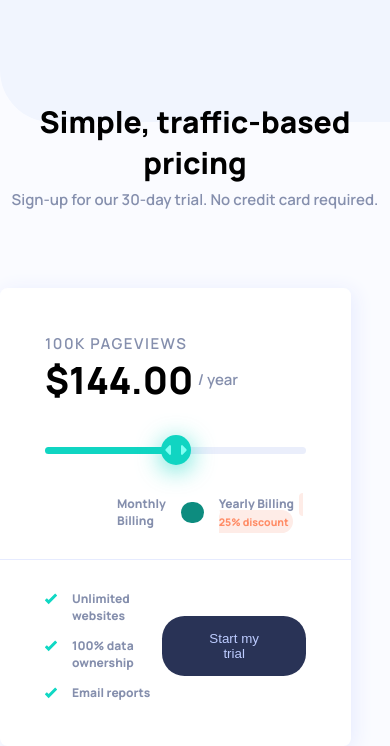
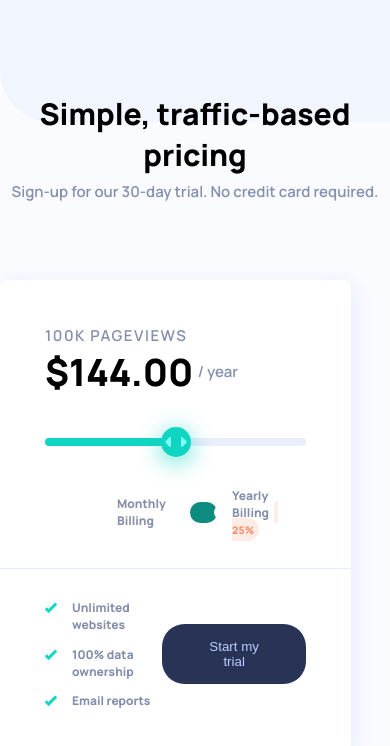
Before and after one commit to CrystalNyein/frontend-mentor-interactive-pricing-component, a React (Create React App) app: page / in a window 390 px wide. Shown: the top 746 px of the page. Built offline with nearby package versions, Linux system fonts and the light colour scheme.

Commit message:
Remove some text according to screensize

```diff
--- a/src/components/Pricing.js
+++ b/src/components/Pricing.js
@@ -1,4 +1,4 @@
-import React, { useRef, useState } from "react";
+import React, { useEffect, useRef, useState } from "react";
 import "./Pricing.css";
 
 const Pricing = () => {
@@ -7,12 +7,20 @@ const Pricing = () => {
   const [sliderValue, setSliderValue] = useState(50);
   const [monthlyPrice, setMonthlyPrice] = useState(sliderValue / 3.125);
   const [monthly, setMonthly] = useState(false);
+  const [windowWidth, setWindowWidth] = useState(window.innerWidth);
   const changeSliderValue = (e) => {
     setSliderValue(e.target.value);
     setMonthlyPrice(e.target.value / 3.125);
     selectorRef.current.style.left = e.target.value + "%";
     progressRef.current.style.width = e.target.value + "%";
   };
+  useEffect(() => {
+    const resizeWidth = () => {
+      setWindowWidth(window.innerWidth);
+    };
+    window.addEventListener("resize", resizeWidth);
+    return () => window.removeEventListener("resize", resizeWidth);
+  });
   return (
     <div className="Pricing">
       <div className="price-req">
@@ -65,7 +73,8 @@ const Pricing = () => {
           <div className="toggle"></div>
         </label>
         <p>
-          Yearly Billing<span id="discount"> 25% discount</span>
+          Yearly Billing
+          <span id="discount"> 25% {windowWidth > 540 && "discount"}</span>
         </p>
       </div>
       <hr></hr>
```
